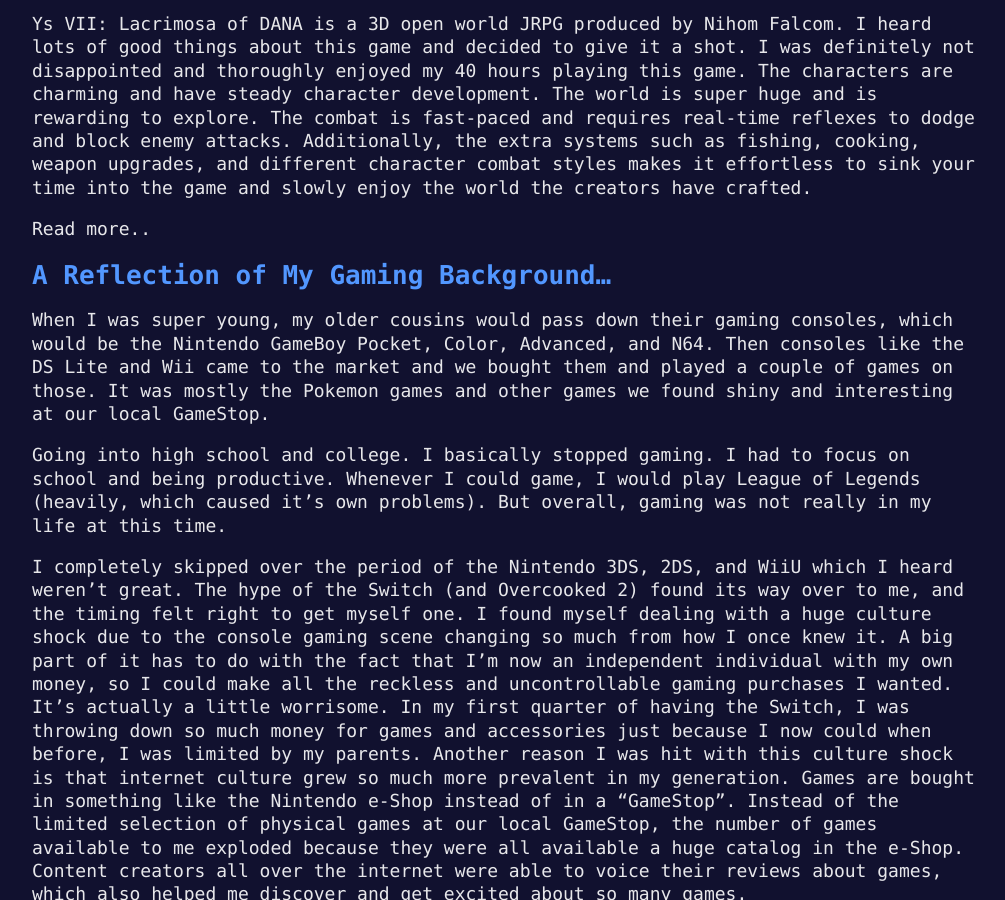
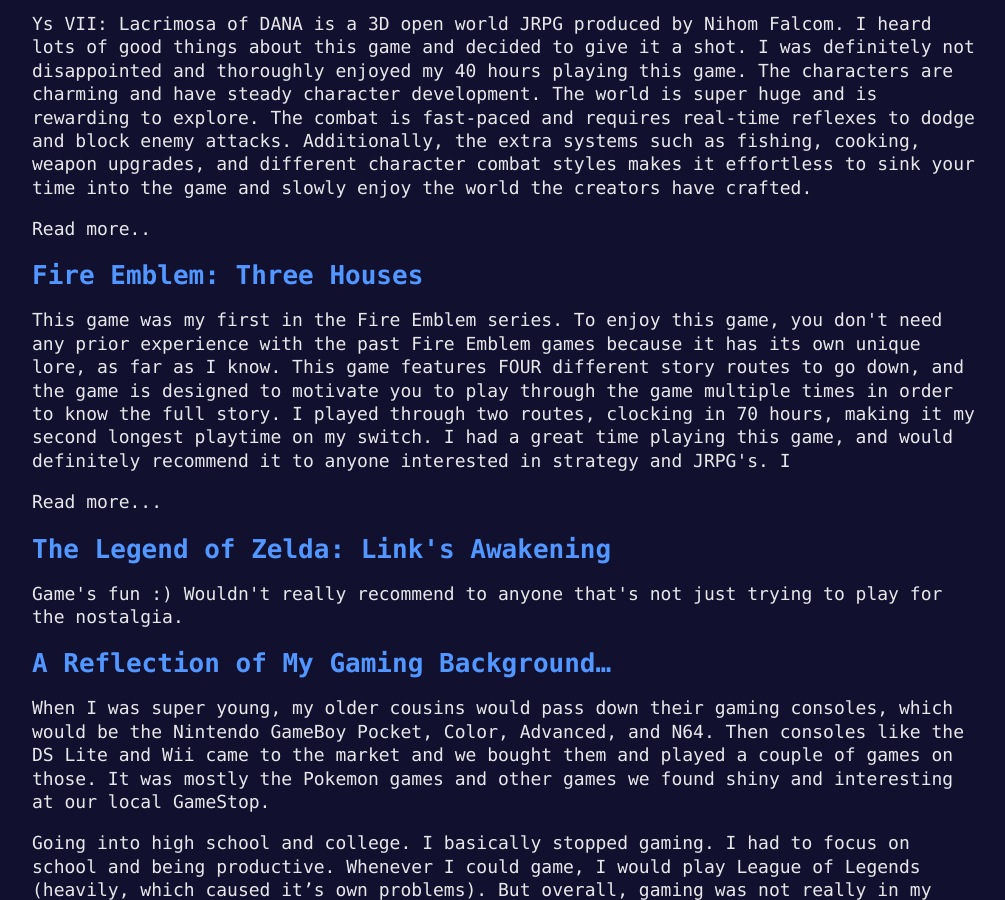
Before and after one commit to jeffreyxchan/jeffreyxchan.github.io, a Jekyll site: the page built from _posts/2019-05-26-switch-game-reviews.md, in a window 1280 px wide and 900 px high, scrolled down 6515 px. Shown: the whole window, without its empty margins (18-1023 px from the left). Built offline with Jekyll 4.4.1, drawn with Linux system fonts in a browser that asks for light colours; some of the changed text lies outside the part shown.

Commit message:
More reviews

```diff
--- a/_data/switch_game_tier.yml
+++ b/_data/switch_game_tier.yml
@@ -25,6 +25,9 @@
       - name: "Ys VIII: Lacrimosa of DANA"
         image: "https://www.nintendo.com/content/dam/noa/en_US/games/switch/y/ys-viii-lacrimosa-of-dana-switch/Switch_YsVIII-LacrimosaOfDANA_box.png/_jcr_content/renditions/cq5dam.thumbnail.319.319.png"
 
+      - name: "Fire Emblem: Three Houses"
+        image: "https://www.nintendo.com/content/dam/noa/en_US/games/switch/f/fire-emblem-three-houses-switch/Switch_FireEmblem-3Houses_box.png/_jcr_content/renditions/cq5dam.thumbnail.319.319.png"
+
   - title: A
     items:
       - name: "Overcooked 2"
@@ -50,6 +53,9 @@
 
       - name: "Atelier Rorona The Alchemist of Arland"
         image: "https://www.nintendo.com/content/dam/noa/en_US/games/switch/a/atelier-rorona-the-alchemist-of-arland-dx-switch/Switch_AtelierRorona-Alchemist_box_eShop.png/_jcr_content/renditions/cq5dam.thumbnail.319.319.png"
+
+      - name: "The Legend of Zelda: Link's Awakening"
+        image: "https://www.nintendo.com/content/dam/noa/en_US/games/switch/t/the-legend-of-zelda-links-awakening-switch/Switch_TLOZ-LinksAwakening_box.png/_jcr_content/renditions/cq5dam.thumbnail.319.319.png"
 
   - title: B
     items:
--- a/_posts/2019-05-26-switch-game-reviews.md
+++ b/_posts/2019-05-26-switch-game-reviews.md
@@ -307,6 +307,7 @@
 The ending is super satisfying. I don't want to spoil it, but I thought the music at the end was absolutely BOMB and put a smile on my face as I was finishing up the game.
 
 I wasn't able to put as many hours into this as BOTW, XC2, or Octopath, but I think this game is super worth it and is super fun. It can be the perfect game to take out on long commutes or random idle periods in life when you just want to go collect some moons and chill out.
+
 </div>
 </p>
     <p id="show-more-button">Read more...</p>
@@ -323,6 +324,7 @@
 From this game, I learned that I'm just not into this sort of combat system. You have to take advantage of the geography of the map as well as the positioning of your characters and the enemies. I can definitely see how this combat system would need a good amount of strategy and thinking in order to be successful, which is just fine. I'm just unsatisfied with how slow everything went. Like having to wait for all the animations, and then waiting for the enemy to complete their turn, was too painful for me. They even have an option to speed up the enemies turn, but that still didn't feel fast enough for me. I guess I just wanted it to end faster. I've seen a couple of JRPG's use a similar combat system, which is making me question whether I should give those a try, or just stay away completely because I already know I might not like them.
 
 Overall advice: This game can be very good (not too sure about the price). Just do your research and know what type of game it is before making this purchase. I'm just glad I was able to get it on sale.
+
 </div>
 </p>
     <p id="show-more-button">Read more...</p>
@@ -342,6 +344,7 @@
 My favorite weapons in the game is the Broadsword. It's just this huge sword that has a very slow attack speed, but hits super hard. The animation that they gave this sword and how it just slams into everything is super satisfying. Although it swings slow, you can combine it with your dodge roll or jumps to cancel mid-attack, or even continue your attack where you left off if your cancel is short enough. I think because of this weapon alone, I'll be pulling out Dead Cells during my long downtimes and just try to bust enemies with the big sword.
 
 I got this game on sale, but otherwise I think it's definitely worth the price. I gave this game and A rating, and the only reason why it's no an S is because it's actually a pretty small game, and I don't think that can stand in the same tier as the giants in S tier, but Dead Cells is still a super great game.
+
 </div>
 
     <p id="show-more-button">Read more...</p>
@@ -363,6 +366,7 @@
 While playing this game, I searched up a walkthrough of the game, which I take no shame in because being able to find my way through the game makes it much more enjoyable instead of me having to quit and never finish it. I would put down the walkthrough when I wanted to play the game myself though.
 
 This game is worth WAY more than its \$15 retail price. The length, depth, challenge, and rewards in this game are just so deep and vast. Similar games go for a much higher price. I put around 25 hours into this game, and there's still so much more of the game to be played. There's even a bunch of DLC you can dive into if you're absolutely in love with the game. It is a pretty DIFFICULT game though, so you need to have a certain level of patience and affinity for hard games for me to suggest this game to you. But for those of you that can handle it, I'd say this is an absolutely amazing game worth trying.
+
 </div>
 </p>
     <p id="show-more-button">Read more...</p>
@@ -384,7 +388,8 @@
 
 There are different types of weapons to choose from. However within each weapon class, there are different types of weapons you can choose from. I feel like these different types... literally make no difference at all. For example, there are three type of short sword in the game you can buy, two of which are actually different and unique, while the third is just a re-skin of the first one... so it's just repetitive content with no purpose.
 
-Despite all the negative things I've said about this game, I still love the concept and have been having a lot of fun playing it. I intend on finishing it and seeing the end of this story. This game is priced at $20, and I got it on sale which is an even better deal. My negative comments and low rating shouldn't discourage you from giving this game a try. I just think that a game with this many technical issues cannot stand with the games in my S and A tier.
+Despite all the negative things I've said about this game, I still love the concept and have been having a lot of fun playing it. I intend on finishing it and seeing the end of this story. This game is priced at \$20, and I got it on sale which is an even better deal. My negative comments and low rating shouldn't discourage you from giving this game a try. I just think that a game with this many technical issues cannot stand with the games in my S and A tier.
+
 </div>
 
 <p id="show-more-button">Read more...</p>
@@ -404,6 +409,7 @@
 But another thing that disappoints me is the online multiplayer. If you want to play with your friends across switches, everyone will need a Nintendo Online subscription, which is super annoying. If you and all your friends already have Online, then this is probably not a problem and probably a huge benefit for you because you could hop into a game with your friends no matter where they are. I just graduate college and won't be seeing my friends in person too often anymore, and can't replicate this because no one else has Online.
 
 That being said, this game is indeed the best Mario Kart ever made. It's combined all the best aspects of all the Mario Kart games in the past. The online multiplayer is great because it gives you the opportunity to race against your friends whenever you want. I believe there's motion control steering on the Joycons but you can also just steer with the Joystick. If you're super into the game and get a lot of joy from racing with you friends or the computer on varying difficulties, then this is still one of the best racing games out in the market right now and you should definitely get it. Mario Kart is still a great game to break out among you friends to immediately have a good time and is the game everyone's most familiar with or can learn super quickly because of its simplicity and popularity. It has infinite replayability, which is probably the one thing holding it in my A tier instead of dropping down to B.
+
 </div>
 <p id="show-more-button">Read more...</p>
 </div>
@@ -432,6 +438,7 @@
 This game has MANY multiple endings, and you can probably find all the endings on Youtube. They vary based off of your choices and performance in the game. This is probably my least favorite thing in the game - that I can't experience all the content in the game with reasonable effort. I think if you're away from your shop for long periods of time, you risk missing out on some cutscenes and small story content too and you'd have to replay the game to try to catch those small differences. I really wish there was a way to give each player a more unified experiences (but I'm fine with getting one out of multiple endings).
 
 Overall I'm a huge weeb and I'm willing to forgo certain game elements to play a nice JRPG. This game is the first in a trilogy (that also now has a fourth game) and I look forward to playing those games and seeing how they upgrade systems such as the battle system. I had fun!
+
 </div>
 <p id="show-more-button">Read more...</p>
 </div>
@@ -452,6 +459,7 @@
 The protagonist of the game doesn't speak at all during the game, and I always think that's a downside to any RPG, but Platinum has found other ways to bring in character development for both the protagonist and other members of the cast. I wouldn't say the development of any character in this game is deep, but it's enough to make them quirky and attractive. Definitely not a boring cast to play with.
 
 This part might spoil the story a little bit so skip if you don't want to have any of it spoiled. But at the climax of the game, you unlock one final ability you can perform between you and your legions. It was during a cutscene when they were showing the player what it would look like, and I remember mentally screaming "WOAH DO I GET TO PLAY THAT??" and was extremely satisfied when I was taken into combat with that new ability. That was probably the most memorable moment of the game for me, and it was at that point I decided this game was top-tier.
+
 </div>
 <p id="show-more-button">Read more...</p>
 </div>
@@ -472,8 +480,36 @@
 In the game, you have this Castaway Village comprised of the people you find in the world. I found one of the coolest features to be how the village evolves and changes as your progress through the story. I felt like every time I came back to the village, there was some new feature built by Dogi and the villagers, which made them come to life a little because it's like they weren't just sitting there doing nothing. I'm usually not a fan of the dialogue between characters that aren't directly related to progressing the story, but the dialogue of the villagers changes when you progress through the story, which does even more to bring them to life. The villagers didn't feel like mindless robots that repeated the same line for the 100th time when you talked to them. There are definitely more features built by Nihom Falcom that made this game cool, but I felt this feature was especially worth noting.
 
 <b>A comparison with Xenoblade Chronicles 2:</b> It might not be entirely fair to compare these two games, but I think it's fair to say that despite being slightly older, Ys VIII has elements of gameplay that XB2 lacked. The combat system in XB2 was slow and basically had you waiting to press buttons. The Ys VIII combat system just felt super nice to play and you actually had to put effort and concentration into beating enemies. The world of Ys VII was no optimized for the Switch. The assets definitely had to be scaled back in order for performance to keep up. The world rendered in XB2 is absolutely gorgeous and it's textures and definition don't sacrifice any performance.
+
 </div>
 <p id="show-more-button">Read more..</p>
+</div>
+
+<!-- Fire Emblem: Three Houses -->
+<h1 class="game-title" id="fire-emblem-three-houses">Fire Emblem: Three Houses</h1>
+<div class="game-review-container">
+<p id="game-review">
+This game was my first in the Fire Emblem series. To enjoy this game, you don't need any prior experience with the past Fire Emblem games because it has its own unique lore, as far as I know. This game features FOUR different story routes to go down, and the game is designed to motivate you to play through the game multiple times in order to know the full story. I played through two routes, clocking in 70 hours, making it my second longest playtime on my switch. I had a great time playing this game, and would definitely recommend it to anyone interested in strategy and JRPG's. I
+</p>
+
+<div id="more" class="text">
+
+The game performs very well on the Nintendo Switch. Loading screens are a bit of a pain, but I noticed no lag and maybe only minor frame drops.
+
+This was my first time playing with a geographic/strategic battle system, and I found it really fun. However, I never really felt the opponent was smarter than me, or took better advantage of the map than I did. They opponents just seemed to have brute strength/defense/range, which made me think twice about where to move my units. But even then, the strategy was just to throw in my tankiest and strongest units to overwhelm the enemy.
+
+The individual character side stories are great, and made me really attached to my students. It got really painful when I lost one of them, and had to play the rest of the game without that unit (classic mode).
+
+</div>
+<p id="show-more-button">Read more...</p>
+</div>
+
+<!-- The Legend of Zelda: Link's Awakening -->
+<h1 class="game-title" id="the-legend-of-zelda-link-s-awakening">The Legend of Zelda: Link's Awakening</h1>
+<div class="game-review-container">
+<p id="game-review">
+Game's fun :) Wouldn't really recommend to anyone that's not just trying to play for the nostalgia.
+</p>
 </div>
 
 <!-- OTHER COMMENTS -->
```
Also changed, not shown: other parts of _posts/2019-05-26-switch-game-reviews.md (+1 -1 lines).
